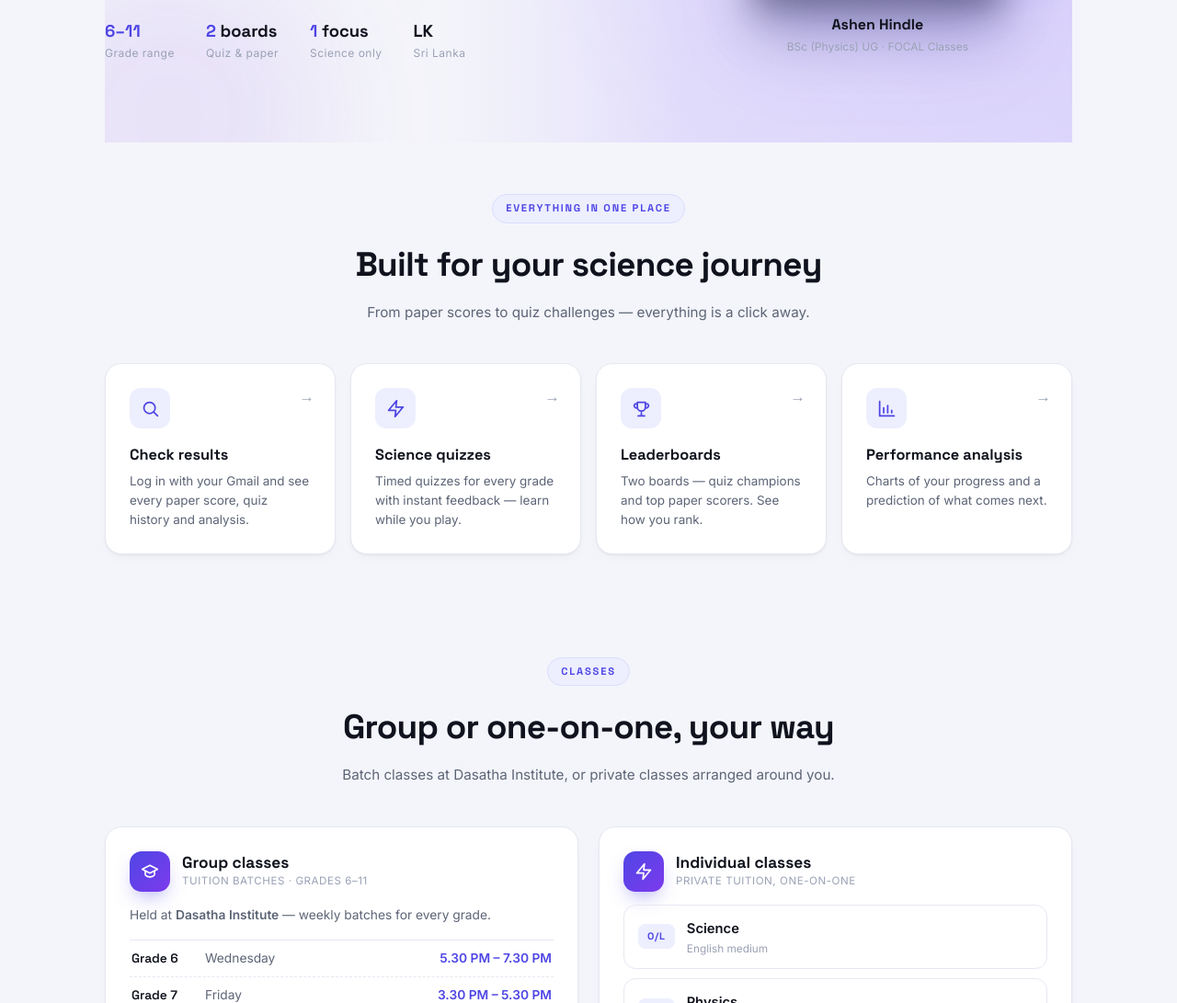
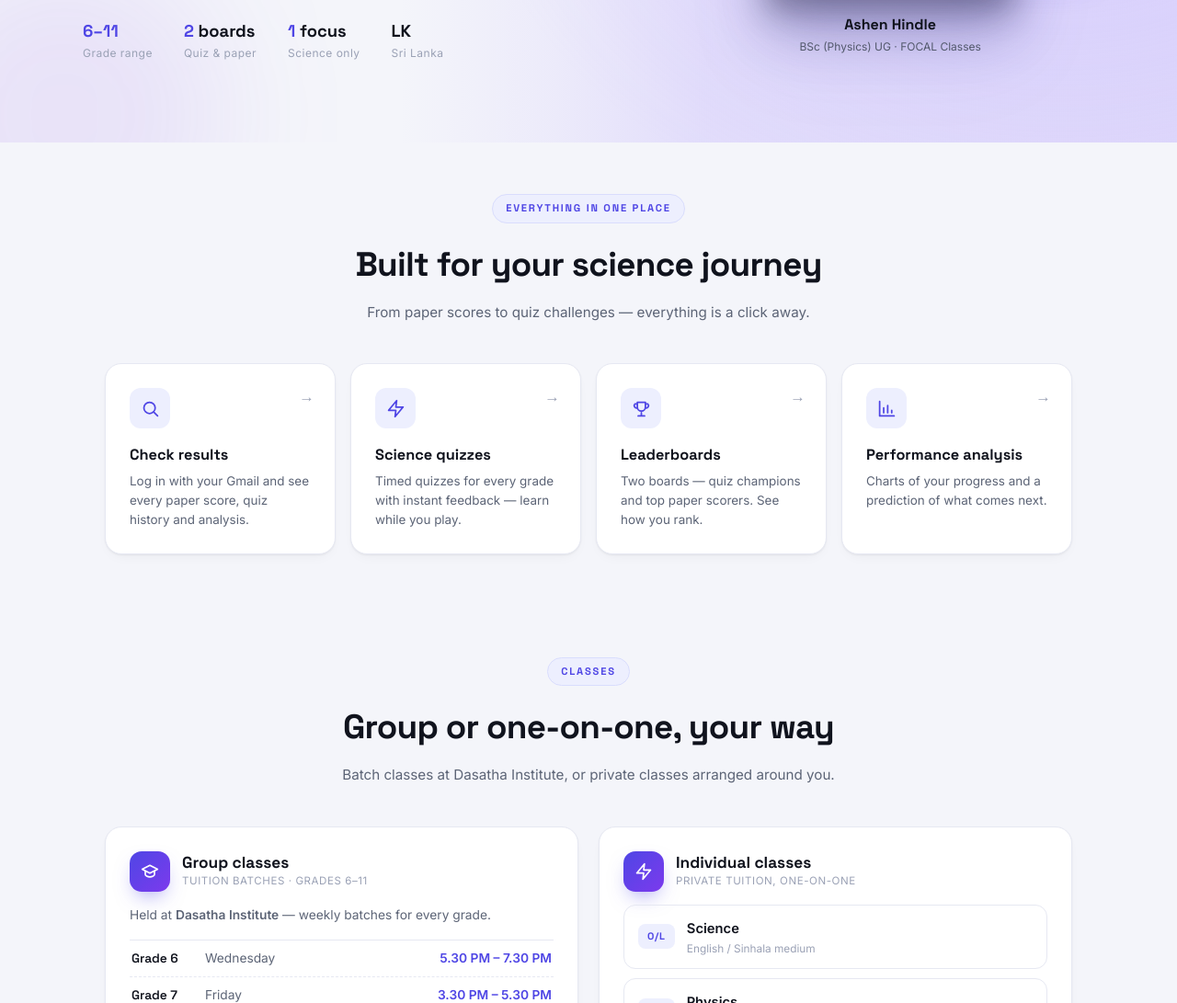
Before and after one commit to AshenImesh/FOCAL, a Next.js app: page / in a window 1280 px wide. Shown: the part 540-1631 px from the top of the page at 92% size. Built offline with nearby package versions, Linux system fonts and the light colour scheme; no server answers; the database is empty.

Commit message:
Hero full-bleed to viewport edges (no side bars), O/L Science shows English/Sinhala medium, photo subtitle darker for readability

```diff
--- a/app/globals.css
+++ b/app/globals.css
@@ -20,6 +20,7 @@ body{
   background:var(--bg);color:var(--ink);
   font-family:var(--font-b);line-height:1.55;
   -webkit-font-smoothing:antialiased;
+  overflow-x:hidden;
 }
 ::selection{background:#C7CBFB;color:var(--ink)}
 svg{display:block}
@@ -161,7 +162,12 @@ textarea.input{resize:vertical;min-height:100px;font-family:var(--font-b);font-s
 .form-grid{display:grid;grid-template-columns:1fr 1fr;gap:0 14px}
 
 /* ── Hero ───────────────────────────────────────────── */
-.hero{position:relative;overflow:hidden;padding:64px 0 88px}
+.hero{
+  position:relative;overflow:hidden;padding:64px 0 88px;
+  width:100vw;max-width:100vw;
+  margin-left:calc(50% - 50vw);
+  margin-right:calc(50% - 50vw);
+}
 .hero .dot-grid{
   position:absolute;inset:0;pointer-events:none;
   background-image:radial-gradient(circle,rgba(79,70,229,.10) 1.2px,transparent 1.2px);
@@ -223,7 +229,7 @@ textarea.input{resize:vertical;min-height:100px;font-family:var(--font-b);font-s
   filter:blur(7px);border-radius:50%;
 }
 .photo-name{position:relative;z-index:3;font-family:var(--font-d);font-weight:700;font-size:1rem;margin-top:20px}
-.photo-sub{position:relative;z-index:3;font-size:.75rem;color:var(--faint);margin-top:2px}
+.photo-sub{position:relative;z-index:3;font-size:.75rem;color:#52586B;margin-top:2px}
 .hv-chip{
   position:absolute;display:flex;align-items:center;gap:8px;
   background:var(--surface);border:1px solid var(--border);border-radius:14px;
--- a/components/ClassCards.tsx
+++ b/components/ClassCards.tsx
@@ -85,7 +85,7 @@ export default function ClassCards() {
               <span className="sub-tag">O/L</span>
               <span>
                 <b>Science</b>
-                <small>English medium</small>
+                <small>English / Sinhala medium</small>
               </span>
             </div>
             <div className="sub-row">
```
